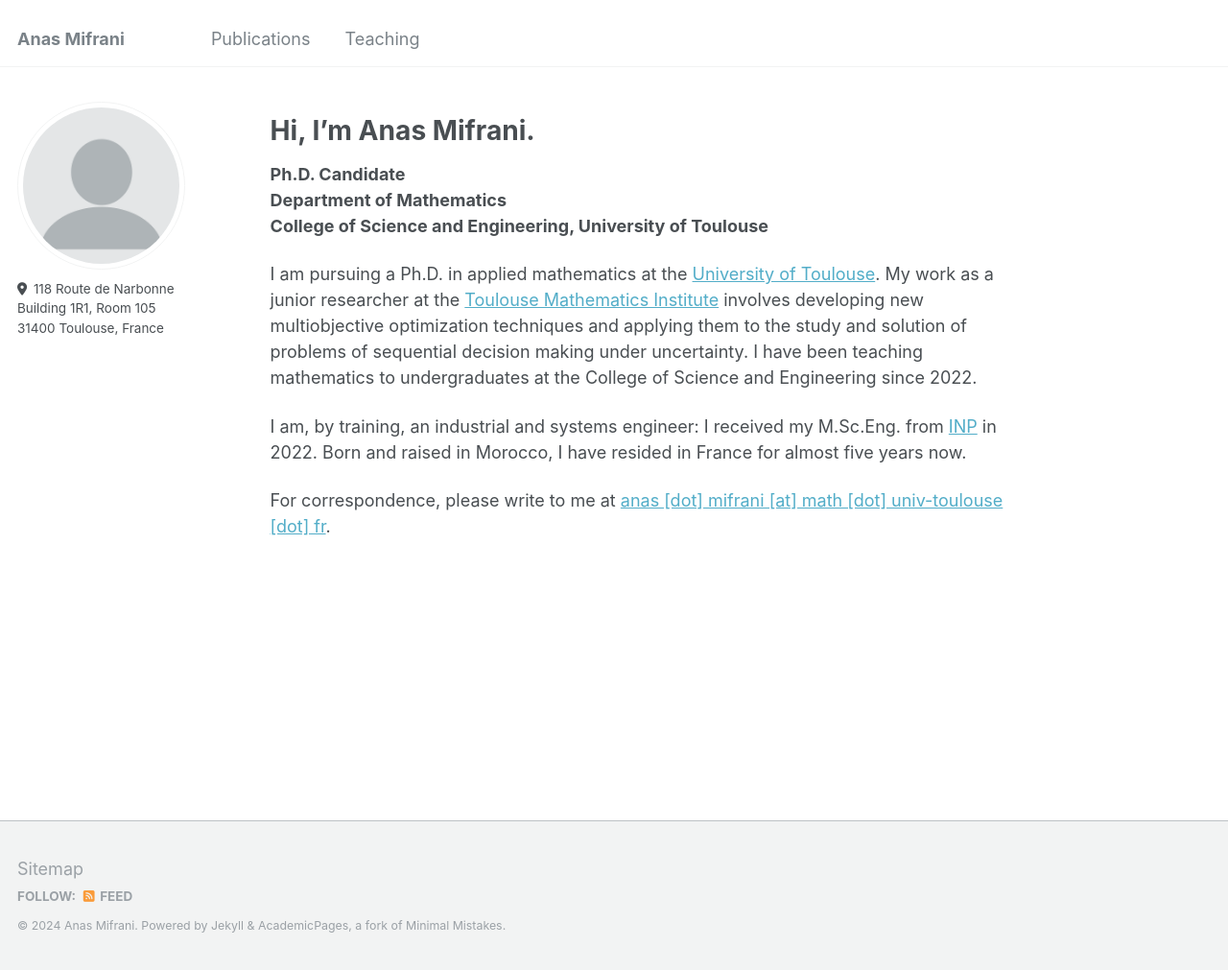
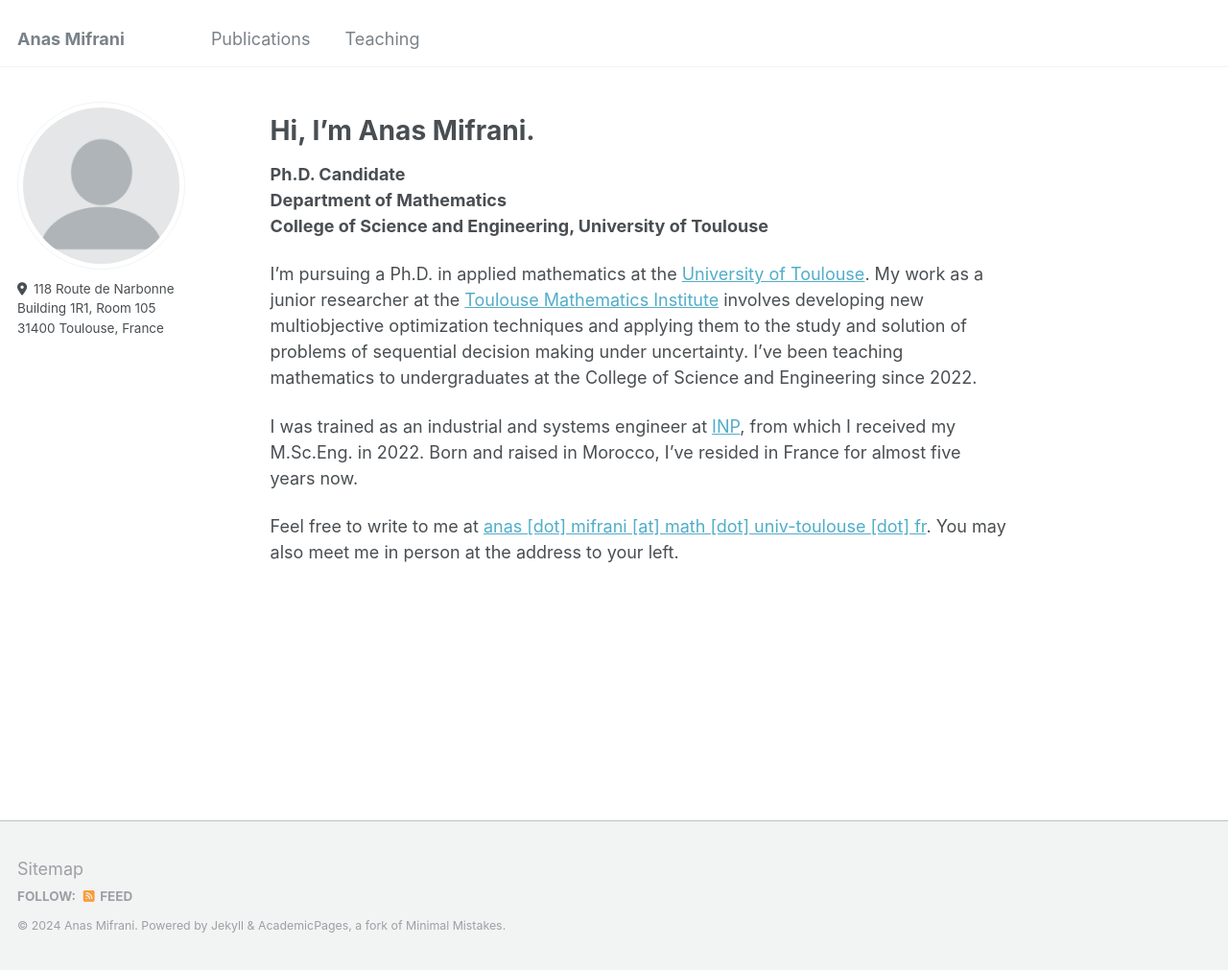
Before and after one commit to anmifrani/anmifrani.github.io, a Jekyll site: the page built from _pages/about.md, in a window 1280 px wide and 1011 px high. Shown: the whole window at 96% size. Built offline with Jekyll 4.4.1, drawn with Linux system fonts in a browser that asks for light colours.

Commit message:
Update about.md

```diff
--- a/_pages/about.md
+++ b/_pages/about.md
@@ -12,8 +12,8 @@ redirect_from:
 <b>Department of Mathematics</b> <br>
 <b>College of Science and Engineering, University of Toulouse</b> <br>
 
-I am pursuing a Ph.D. in applied mathematics at the [University of Toulouse](https://en.univ-toulouse.fr/). My work as a junior researcher at the [Toulouse Mathematics Institute](https://math.univ-toulouse.fr/en/) involves developing new multiobjective optimization techniques and applying them to the study and solution of problems of sequential decision making under uncertainty. I have been teaching mathematics to undergraduates at the College of Science and Engineering since 2022.
+I'm pursuing a Ph.D. in applied mathematics at the [University of Toulouse](https://en.univ-toulouse.fr/). My work as a junior researcher at the [Toulouse Mathematics Institute](https://math.univ-toulouse.fr/en/) involves developing new multiobjective optimization techniques and applying them to the study and solution of problems of sequential decision making under uncertainty. I've been teaching mathematics to undergraduates at the College of Science and Engineering since 2022.
 
-I am, by training, an industrial and systems engineer: I received my M.Sc.Eng. from [INP](https://www.inp-toulouse.fr/en/index.html) in 2022. Born and raised in Morocco, I have resided in France for almost five years now.
+I was trained as an industrial and systems engineer at [INP](https://www.inp-toulouse.fr/en/index.html), from which I received my M.Sc.Eng. in 2022. Born and raised in Morocco, I've resided in France for almost five years now.
 
-For correspondence, please write to me at <a href="mailto:anas.mifrani@math.univ-toulouse.fr">anas [dot] mifrani [at] math [dot] univ-toulouse [dot] fr</a>.
+Feel free to write to me at <a href="mailto:anas.mifrani@math.univ-toulouse.fr">anas [dot] mifrani [at] math [dot] univ-toulouse [dot] fr</a>. You may also meet me in person at the address to your left.
```
